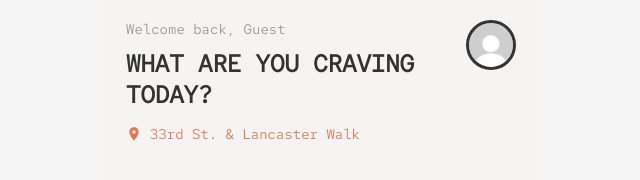
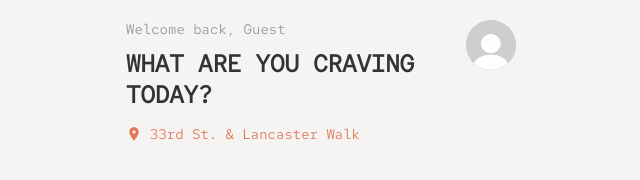
Before and after one commit to Hannahxpelingon/KCs, a plain HTML site: page pages/index.html in a window 1280 px wide. Shown: the top 180 px of the page, 319-959 px from the left. Drawn offline with Linux system fonts and the light colour scheme.

Commit message:
styles updated

```diff
--- a/pages/styles.css
+++ b/pages/styles.css
@@ -200,7 +200,7 @@ body {
     width: 50px;
     height: 50px;
     border-radius: 50%;
-    border: 3px solid #353535;
+    border: none;
     background-color: #ccc;
     display: flex;
     align-items: center;
```
